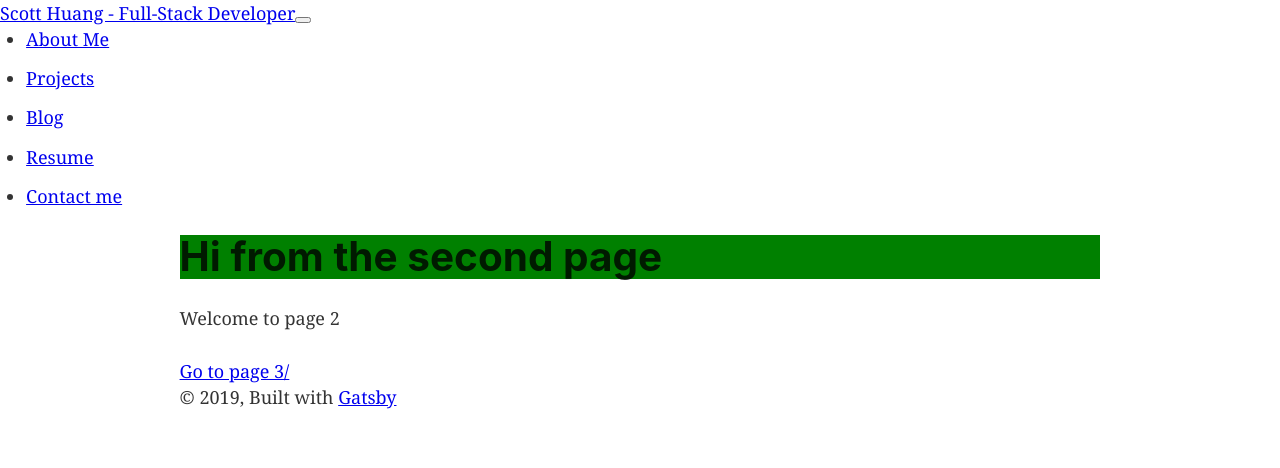
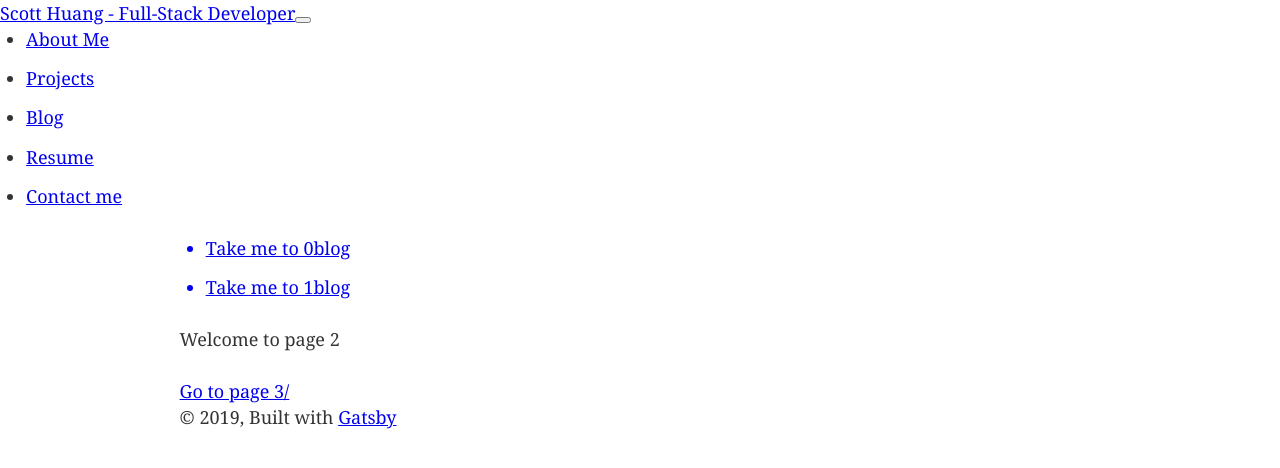
Before and after one commit to scotth527/gatsby_blog, a Gatsby site: page /blog in a window 1280 px wide. Built offline with nearby package versions, Linux system fonts and the light colour scheme; Gatsby itself is replaced by a stand-in of ours.

Commit message:
got graphql query to work on main blog page

```diff
--- a/src/components/navbar.js
+++ b/src/components/navbar.js
@@ -42,7 +42,7 @@ export default class MyNavbar extends React.Component {
                 <NavLink href="#projects">Projects</NavLink>
               </NavItem>
               <NavItem>
-                <NavLink href="https://github.com/reactstrap/reactstrap">Blog</NavLink>
+                <NavLink href="/blog">Blog</NavLink>
               </NavItem>
                <NavItem>
                 <NavLink href="https://github.com/reactstrap/reactstrap">Resume</NavLink>
--- a/src/pages/blog.js
+++ b/src/pages/blog.js
@@ -1,16 +1,40 @@
 import React from "react"
 import { Link } from "gatsby"
-
+import { graphql } from "gatsby"
 import Layout from "../components/layout"
 import SEO from "../components/seo"
 
-const SecondPage = () => (
+const SecondPage = ({ data }) => (
   <Layout>
     <SEO title="Page two" />
-    <h1 style={{backgroundColor: 'green'}}>Hi from the second page</h1>
+    {/* <h1 style={{backgroundColor: 'green'}}>{data.site.siteMetadata.title}</h1> */}
+    <ul>
+        {
+            data.allMarkdownRemark.edges.map((item,index)=> {
+                return (
+                <Link to={item.node.frontmatter.path}><li>{"Take me to " + index + "blog"}</li></Link>
+            );
+            })
+        }
+
+    </ul>
     <p>Welcome to page 2</p>
     <Link to="/page-3">Go to page 3/ </Link>
   </Layout>
 )
 
-export default SecondPage
+export default SecondPage;
+
+export const query = graphql`
+  query {
+   allMarkdownRemark {
+    edges {
+        node {
+            frontmatter {
+                path
+            }
+        }
+    }
+   }
+  }
+  `
```
Also changed, not shown: src/pages/index.js (+6 -4 lines).
